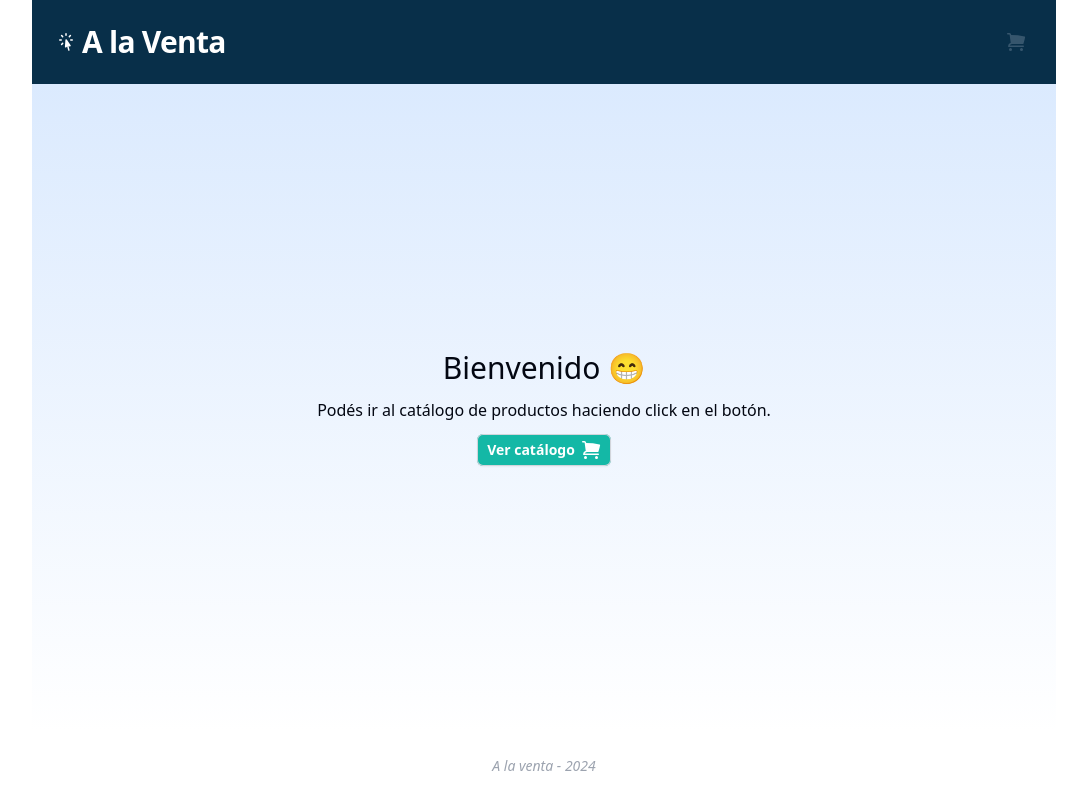
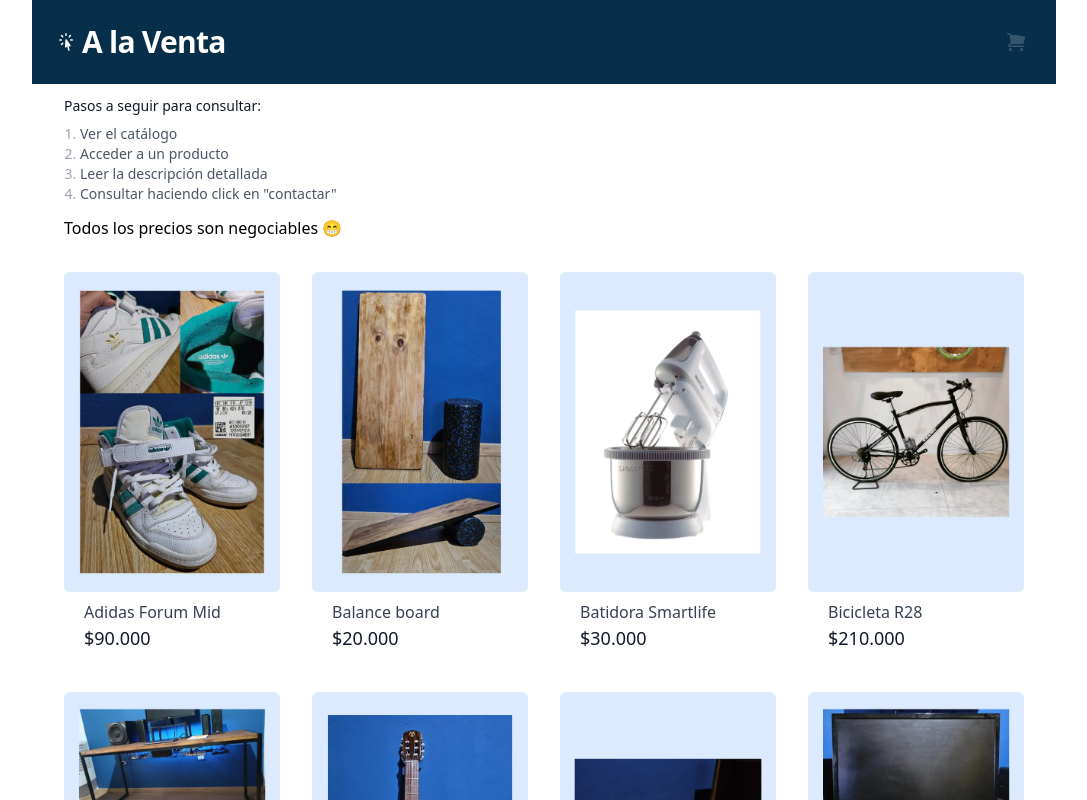
Before and after one commit to FedericoMp/alaventa, a React (Vite) app: page / in a window 1280 px wide. Shown: the top 800 px of the page, without its empty margins (96-1183 px from the left). Built offline with nearby package versions, Linux system fonts and the light colour scheme.

Commit message:
Only show products page

```diff
--- a/src/main.jsx
+++ b/src/main.jsx
@@ -1,26 +1,15 @@
 import './index.css'
 import React from 'react'
-import { Switch, Route } from 'wouter'
 import ReactDOM from 'react-dom/client'
 import { HelmetProvider } from 'react-helmet-async';
 
-// Pages
-import Home from './pages/Home'
-import Product from './pages/Product'
+// Page'
 import Products from './pages/Products'
-import NotFound from './pages/NotFound'
 
 ReactDOM.createRoot(document.getElementById('root')).render(
   <React.StrictMode>
     <HelmetProvider>
-      <Switch>
-        <Route path="/" component={Home}/>
-        <Route path="/productos" component={Products}/>
-        <Route path="/producto/:id">
-          {params => <Product id={params.id} />}
-        </Route>
-        <Route component={NotFound}/>
-      </Switch>
+      <Products/>
     </HelmetProvider>
   </React.StrictMode>,
 )
```
